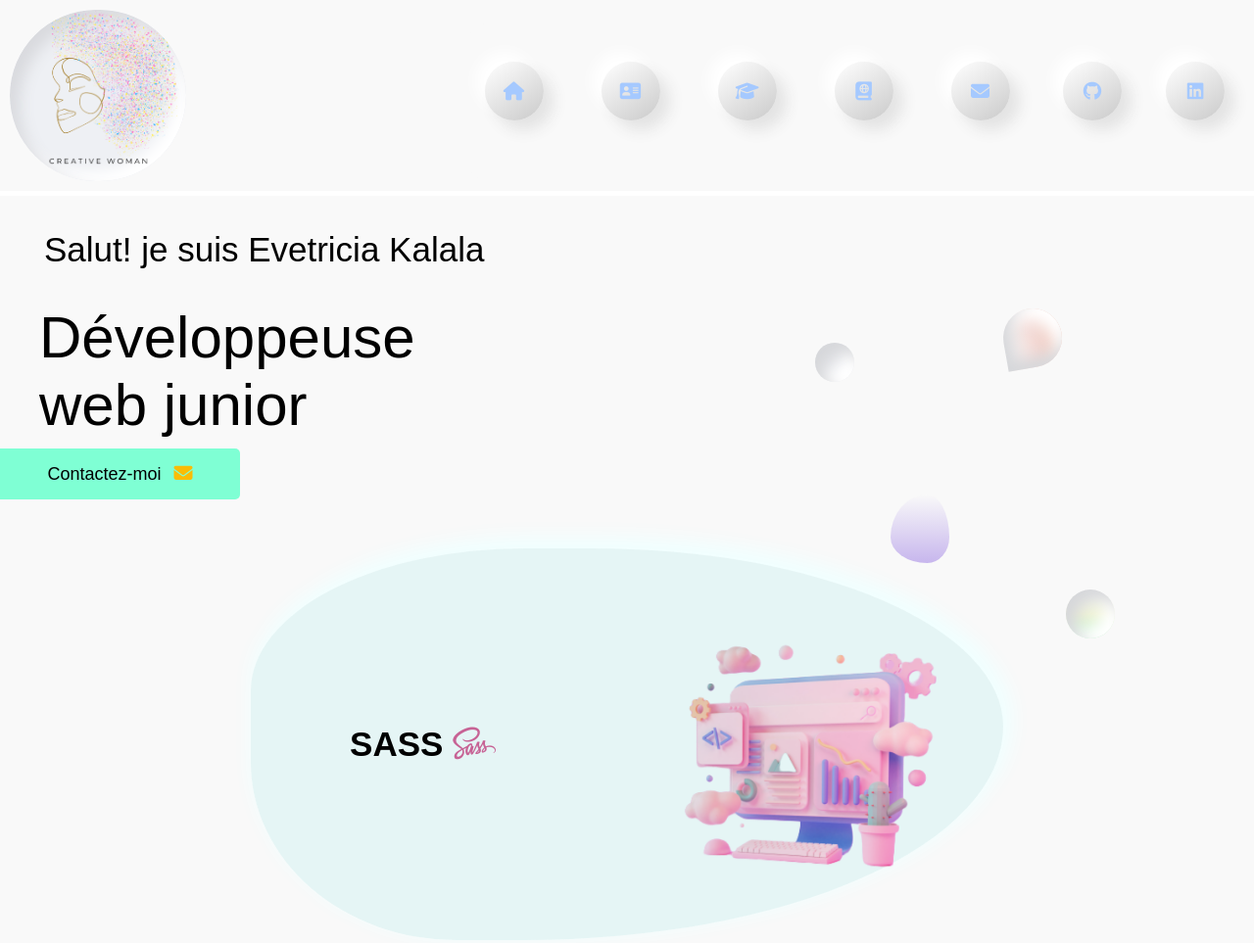
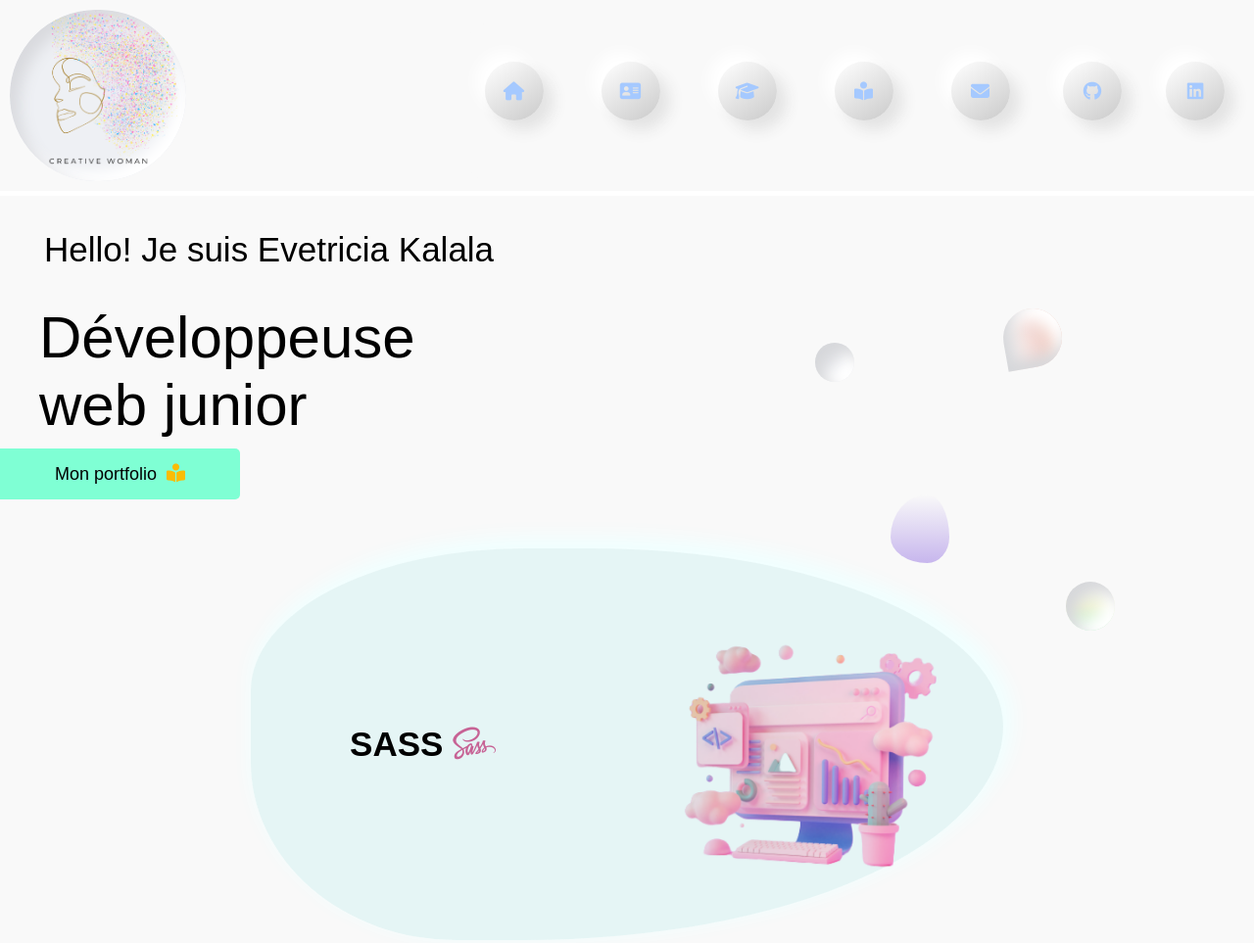
Before and after one commit to evy-vy/mon-portfolio, a website: page index.html in a window 1280 px wide. Shown: the whole page at 98% size. Drawn offline with nearby package versions, Linux system fonts and the light colour scheme.

Commit message:
modification du btn call to action sur page accueil

```diff
--- a/index.html
+++ b/index.html
@@ -69,7 +69,7 @@
                 <div class="fleche"></div>
               </div>
               <span class="icon__container">
-                <i class="fa-solid fa-book-atlas"></i>
+                <i class="fa-solid fa-book-open-reader"></i>
               </span>
               <p class="nav__paragraph-menu">Portfolio</p>
             </a>
@@ -115,17 +115,17 @@
     <!-- accueil -->
       <section id="accueil" class="accueil">
         <div class="accueil__hero">
-          <p class="accueil__title-paragraph">Salut! je suis Evetricia Kalala
+          <p class="accueil__title-paragraph">Hello! Je suis Evetricia Kalala
           </p>
           <h1 class="accueil__title">
             Développeuse web junior
           </h1>
-            <a class="container__contact-btn" href="mailto: kalala.evetricia@gmail.com">
-              <span class="contact__btn">
-                Contactez-moi
+            <a class="container__action-btn" href="#">
+              <span class="action__btn">
+                Mon portfolio
               </span>
-              <span class="mail__icon">
-                <i class="fa-solid fa-envelope"></i>
+              <span class="action__icon">
+                <i class="fa-solid fa-book-open-reader"></i>
               </span>
             </a>
           <div class="accueil__spanImg">
--- a/scss/base/__keyframes.scss
+++ b/scss/base/__keyframes.scss
@@ -21,7 +21,7 @@
   }
 
   to {
-    transform: translateY(45vh);
+    transform: translateY(43vh);
   }
 }
 
--- a/scss/components/_contact__btn.scss
+++ b/scss/components/_contact__btn.scss
@@ -1,5 +1,5 @@
-.container__contact-btn {
-  @include contact__container;
+.container__action-btn {
+  @include action__container;
 
   @include desktop {
     width: 245px;
@@ -9,28 +9,21 @@
     width: 245px;
   }
 
-  // &:visited {
-  //   .contact__btn {
-  //     color: blue;
-  //   }
-  // }
-
   &:hover {
-    .mail__icon {
+    .action__icon {
       animation: hi 1s ease;
     }
-  }
 
-}
-
-.contact__btn {
-  @include contact__btn;
-
-  &:hover {
-    text-decoration: underline;
+    .action__btn {
+      text-decoration: underline;
+    }
   }
 }
 
-.mail__icon {
-  @include mail__icon;
+.action__btn {
+  @include action__btn;
 }
+
+.action__icon {
+  @include action__icon;
+}
--- a/scss/utils/_mixins.scss
+++ b/scss/utils/_mixins.scss
@@ -121,8 +121,8 @@
   animation: morph 3s linear infinite;
 }
 
-@mixin contact__container {
-  width: 175px;
+@mixin action__container {
+  width: 180px;
   background: #7fffd4;
   position: relative;
   top: -40px;
@@ -135,13 +135,13 @@
   cursor: pointer;
 }
 
-@mixin contact__btn {
-  width: 125px;
+@mixin action__btn {
+  width: 110px;
   height: 20px;
   font-size: clamp(1.6rem, 5vw, 1.8rem);
 }
 
-@mixin mail__icon {
+@mixin action__icon {
   font-size: 1.9rem;
   margin-left: 4px;
   color: #fabc05;
```
Also changed, not shown: css/style.css, 1 other file.
